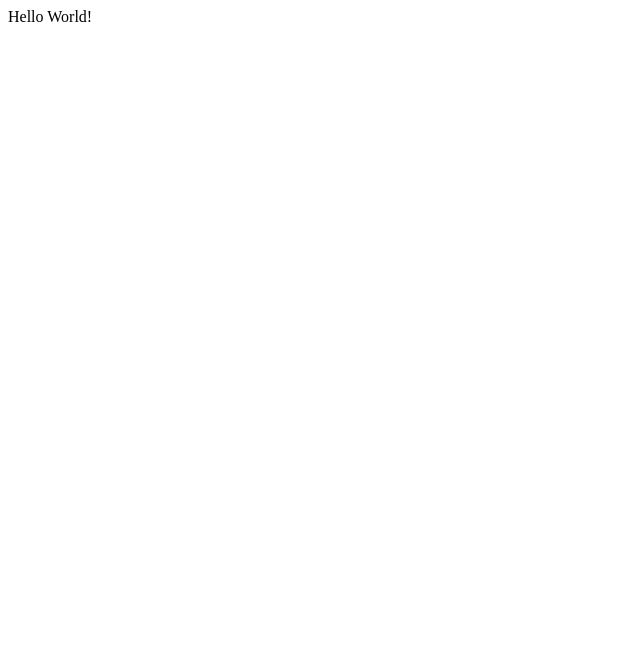
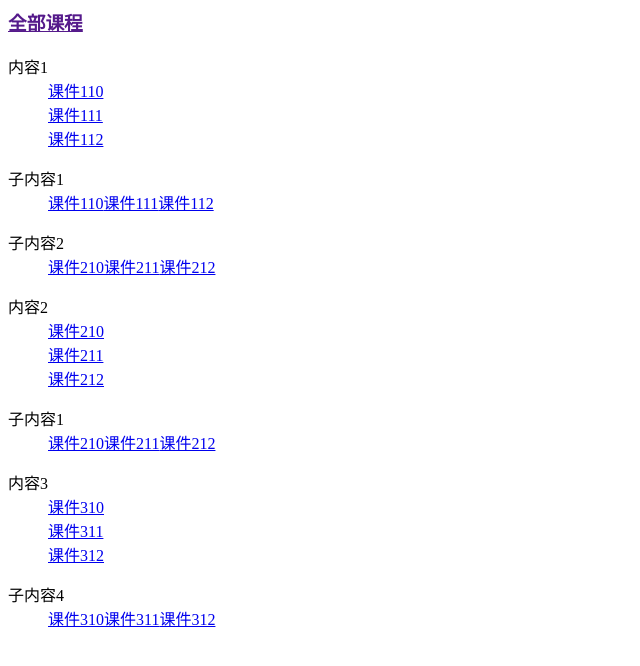
Before and after one commit to endermeihl/nodejs.github.io, a website: page webjs/index.html in a window 1280 px wide. Shown: the whole page, without its empty margins (0-640 px from the left). Drawn offline with Linux system fonts and the light colour scheme.

Commit message:
一些学习的demo

```diff
--- /dev/null
+++ b/cdemo/hello.js
@@ -0,0 +1,6 @@
+/**
+ * Created by ender on 2017/3/5.
+ */
+var addon = require('bindings')('hello');
+
+console.log(addon.hello()); // 'world'
--- a/webjs/index.html
+++ b/webjs/index.html
@@ -1,10 +1,53 @@
-<!DOCTYPE html>
-<html lang="en">
-<head>
-    <meta charset="UTF-8">
-    <title>Title</title>
-</head>
-<body>
-Hello World!
-</body>
-</html>
+<h3><a href="">全部课程</a></h3>
+<div id="left_nav_id" class="left_nav">
+    <div onmouseover="tryOnMouseover('dl0')" onmouseout="tryOnMouseout('dl0')" class="category-list first">
+        <dl class="fath">
+            <dt><a>内容1</a></dt>
+            <dd><a href="110.html" target="_blank">课件110</a></dd>
+            <dd><a href="111.html" target="_blank">课件111</a></dd>
+            <dd><a href="112.html" target="_blank">课件112</a></dd>
+        </dl>
+        <div id="dl0" class="main-category">
+            <dl>
+                <dt>子内容1</dt>
+                <dd><a href="110.html" target="_blank">课件110</a><a href="111.html" target="_blank">课件111</a><a
+                        href="112.html" target="_blank">课件112</a></dd>
+            </dl>
+            <dl>
+                <dt>子内容2</dt>
+                <dd><a href="210.html" target="_blank">课件210</a><a href="211.html" target="_blank">课件211</a><a
+                        href="212.html" target="_blank">课件212</a></dd>
+            </dl>
+        </div>
+    </div>
+    <div onmouseover="tryOnMouseover('dl1')" onmouseout="tryOnMouseout('dl1')" class="category-list">
+        <dl class="fath">
+            <dt><a>内容2</a></dt>
+            <dd><a href="210.html" target="_blank">课件210</a></dd>
+            <dd><a href="211.html" target="_blank">课件211</a></dd>
+            <dd><a href="212.html" target="_blank">课件212</a></dd>
+        </dl>
+        <div id="dl1" class="main-category">
+            <dl>
+                <dt>子内容1</dt>
+                <dd><a href="210.html" target="_blank">课件210</a><a href="211.html" target="_blank">课件211</a><a
+                        href="212.html" target="_blank">课件212</a></dd>
+            </dl>
+        </div>
+    </div>
+    <div onmouseover="tryOnMouseover('dl2')" onmouseout="tryOnMouseout('dl2')" class="category-list">
+        <dl class="fath">
+            <dt><a>内容3</a></dt>
+            <dd><a href="310.html" target="_blank">课件310</a></dd>
+            <dd><a href="311.html" target="_blank">课件311</a></dd>
+            <dd><a href="312.html" target="_blank">课件312</a></dd>
+        </dl>
+        <div id="dl2" class="main-category">
+            <dl>
+                <dt>子内容4</dt>
+                <dd><a href="310.html" target="_blank">课件310</a><a href="311.html" target="_blank">课件311</a><a
+                        href="312.html" target="_blank">课件312</a></dd>
+            </dl>
+        </div>
+    </div>
+</div>
--- a/webjs/server.js
+++ b/webjs/server.js
@@ -4,6 +4,7 @@
 var http = require('http');
 var fs = require('fs');
 var url = require('url');
+var mime = require('mime');
 
 // 创建服务器
 http.createServer( function (request, response) {
@@ -31,7 +32,7 @@ http.createServer( function (request, response) {
         //  发送响应数据
         response.end();
     });
-}).listen(8081);
+}).listen(8088);
 
 // 控制台会输出以下信息
-console.log('Server running at http://127.0.0.1:8081/');
+console.log('Server running at http://127.0.0.1:8088/');
```
Also changed, not shown: cdemo/package.json (added, +15 -0 lines), redisDemo/rdemo.js (added, +21 -0 lines), redisDemo/showlist.js (added, +66 -0 lines), webjs/container_settings.json (added, +8 -0 lines), webjs/package.json (added, +13 -0 lines), 3 other files.
